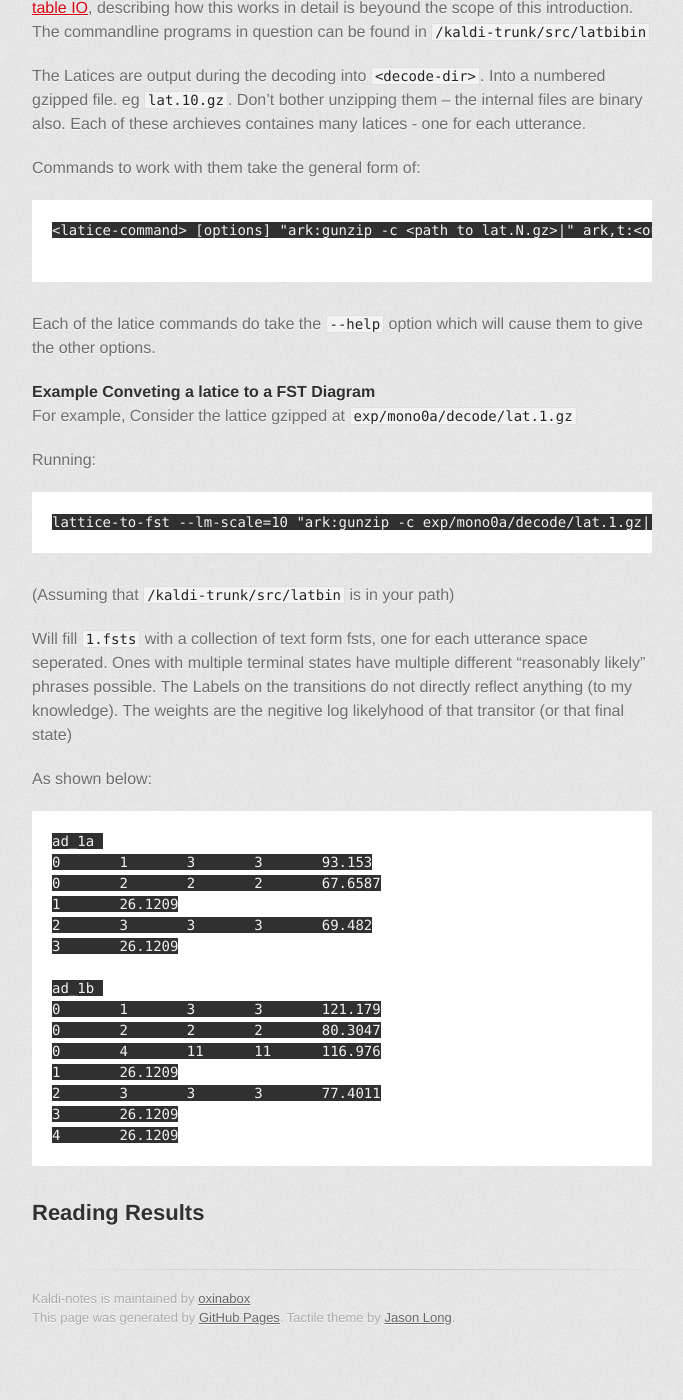
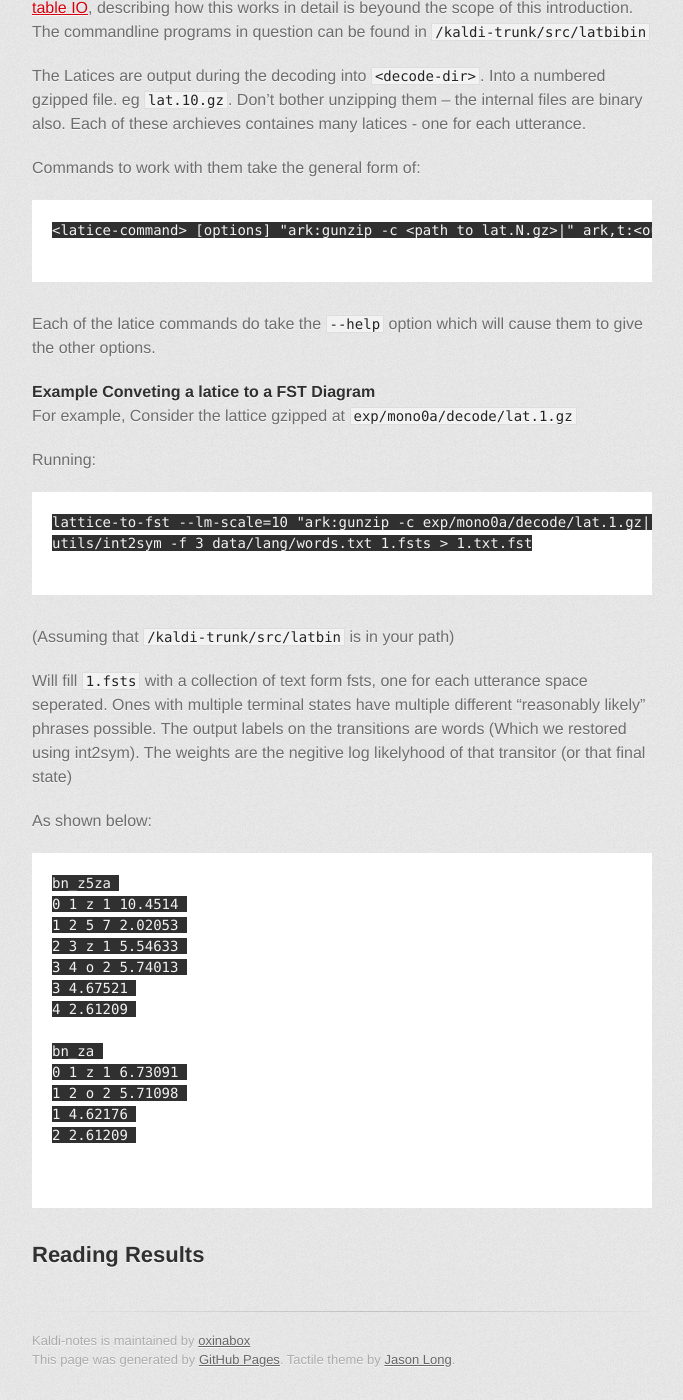
Before and after one commit to oxinabox/Kaldi-Notes, a Jekyll site: the page built from tidigits/train_eval.md, in a window 1280 px wide and 1400 px high, scrolled down 6057 px. Shown: the whole window, without its empty margins (298-981 px from the left). Built offline with Jekyll 4.4.1, drawn with Linux system fonts in a browser that asks for light colours; some web fonts are replaced; Markdown is read by kramdown in place of the engine named in the settings; before the commit the page ends 7415 px from its top, so only the background shows below that.

Commit message:
=quick submission.

````diff
--- a/tidigits/train_eval.md
+++ b/tidigits/train_eval.md
@@ -258,32 +258,34 @@ Consider the lattice gzipped at `exp/mono0a/decode/lat.1.gz`
 Running:
 ```
 lattice-to-fst --lm-scale=10 "ark:gunzip -c exp/mono0a/decode/lat.1.gz|" ark,t:1.fsts
+utils/int2sym -f 3 data/lang/words.txt 1.fsts > 1.txt.fst
+
 ```
 (Assuming that `/kaldi-trunk/src/latbin` is in your path)
 
 Will fill `1.fsts` with a collection of text form fsts, one for each utterance space seperated.
 Ones with multiple terminal states have multiple different "reasonably likely" phrases possible.
-The Labels on the transitions do not directly reflect anything (to my knowledge).
+The output labels on the transitions are words (Which we restored using int2sym).
 The weights are the negitive log likelyhood of that transitor (or that final state)
 
 As shown below:
 
 ```
-ad_1a
-0       1       3       3       93.153
-0       2       2       2       67.6587
-1       26.1209
-2       3       3       3       69.482
-3       26.1209
+bn_z5za
+0 1 z 1 10.4514
+1 2 5 7 2.02053
+2 3 z 1 5.54633
+3 4 o 2 5.74013
+3 4.67521
+4 2.61209
 
-ad_1b
-0       1       3       3       121.179
-0       2       2       2       80.3047
-0       4       11      11      116.976
-1       26.1209
-2       3       3       3       77.4011
-3       26.1209
-4       26.1209
+bn_za
+0 1 z 1 6.73091
+1 2 o 2 5.71098
+1 4.62176
+2 2.61209
+
+
 ```
 
 
````
Also changed, not shown: fst-example/intro_to_OpenFST.md (+2 -2 lines).
